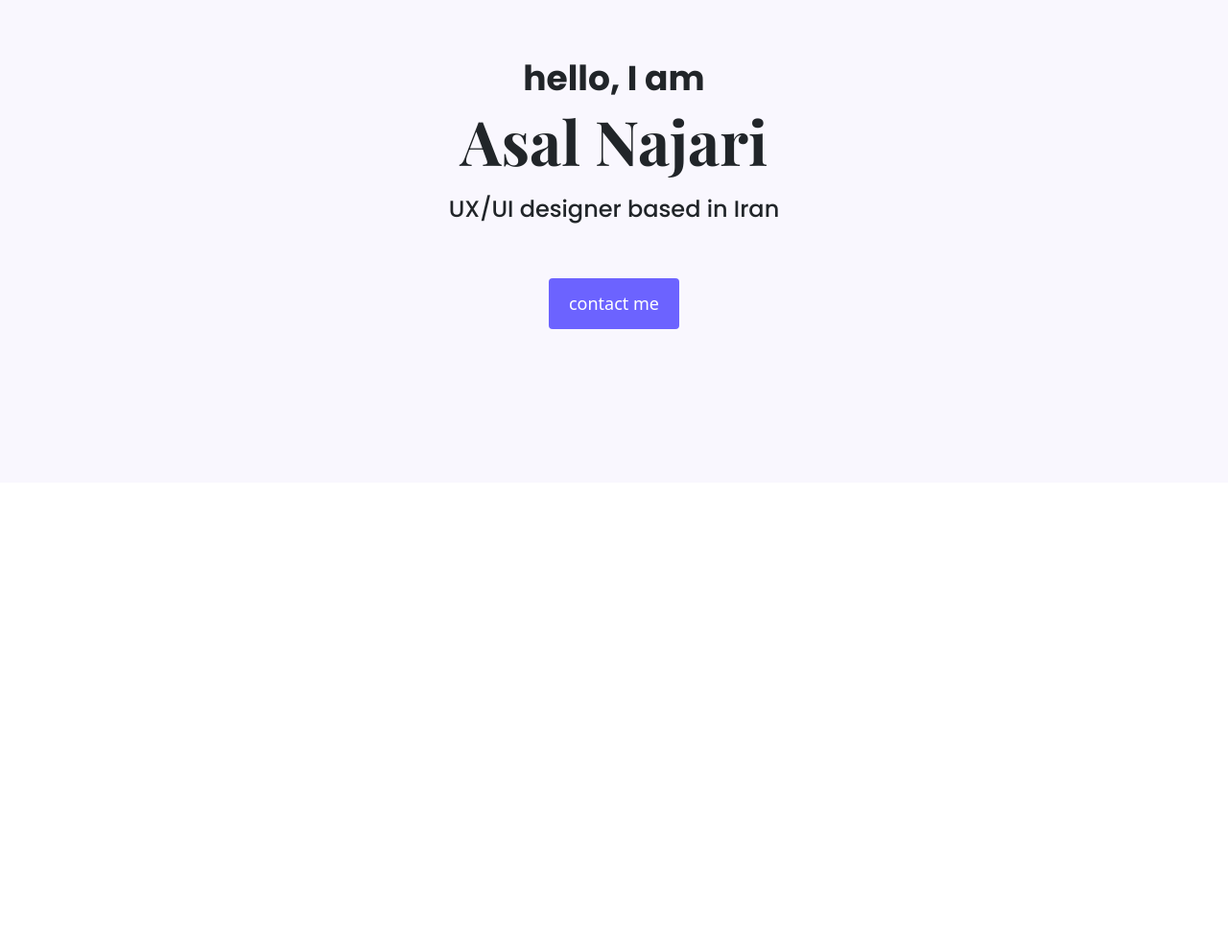
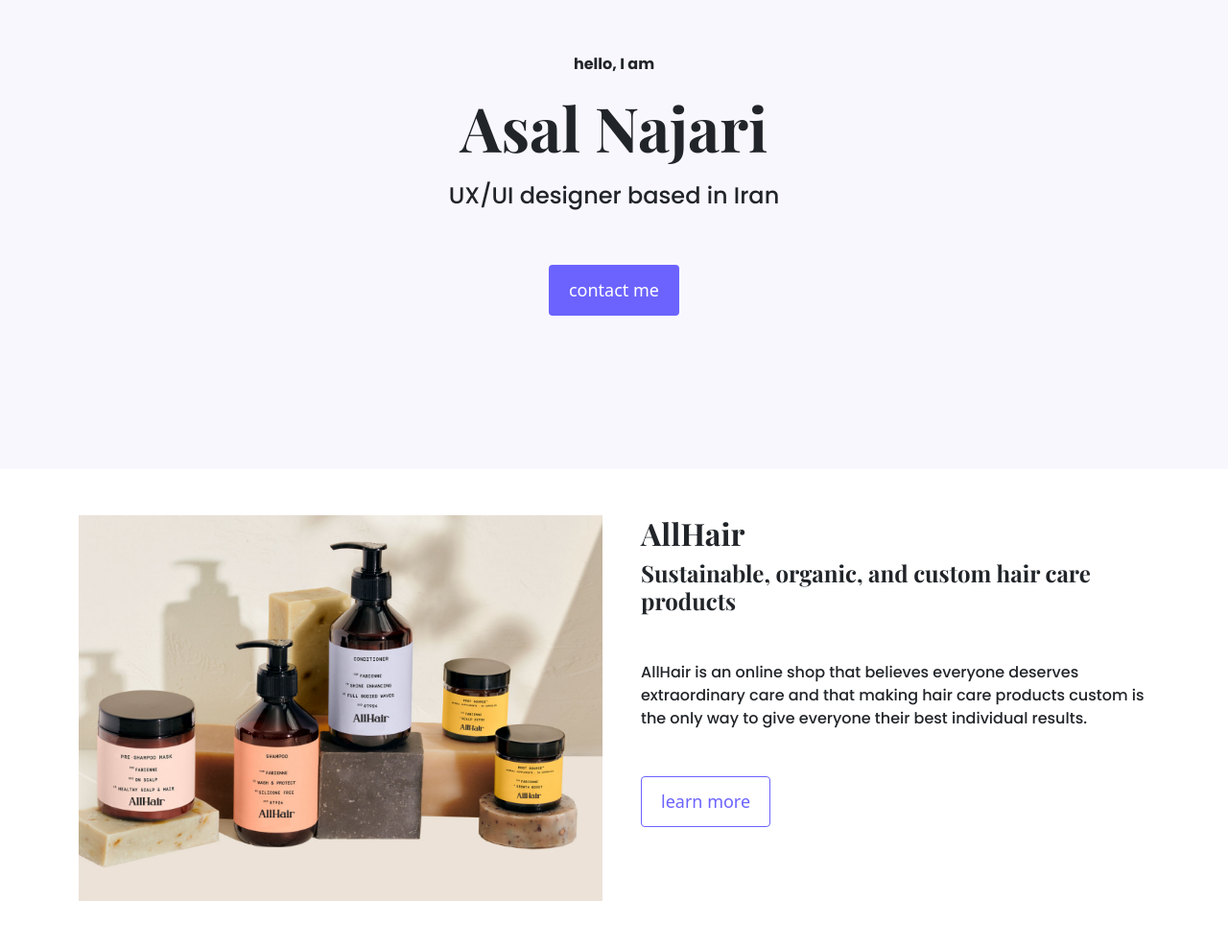
Before and after one commit to asalzzn/Asal-portfolio, a plain HTML site: page index.html in a window 1280 px wide. Shown: the part 105-1092 px from the top of the page at 96% size. Before the commit the page ends 800 px from the top, so only its background shows below. Drawn offline with nearby package versions, Linux system fonts and the light colour scheme.

Commit message:
homepage design

```diff
--- a/index.html
+++ b/index.html
@@ -37,7 +37,25 @@
         <a href="#" class="btn btn-barnding">contact me</a>
       </div>
     </div>
-    <div class="project1"></div>
+    <div class="container project1">
+      <div class="row">
+        <div class="col mt-5 mb-5 d-none d-lg-block">
+          <img src="/image/New ALLHAIR.png" class="img-fluid" />
+        </div>
+        <div class="col mt-5 mb-5">
+          <div class="project-discription ms-3">
+            <h2>AllHair</h2>
+            <h3>Sustainable, organic, and custom hair care products</h3>
+            <p class="mt-5 mb-5">
+              AllHair is an online shop that believes everyone deserves
+              extraordinary care and that making hair care products custom is
+              the only way to give everyone their best individual results.
+            </p>
+            <a href="" class="btn btn-branding-outline">learn more</a>
+          </div>
+        </div>
+      </div>
+    </div>
     <div class="project2"></div>
     <div class="project3"></div>
   </body>
--- a/src/style.css
+++ b/src/style.css
@@ -17,10 +17,16 @@ h6 {
   font-family: "Playfair Display", serif;
   font-weight: bold;
 }
+h2 {
+  font-size: 32px;
+}
+h3 {
+  font-size: 24px;
+}
 
 p {
   font-family: "Poppins", sans-serif;
-  font-size: 36px;
+  font-size: 16px;
 }
 
 .hero {
@@ -41,7 +47,6 @@ p {
 }
 .hero p {
   font-weight: bold;
-  margin: 0;
 }
 
 .btn-barnding {
@@ -52,3 +57,25 @@ p {
   line-height: 27px;
   padding: 12px 20px;
 }
+.btn-branding-outline {
+  color: var(--branding-color);
+  border: 1px solid var(--branding-color);
+  border-radius: 4px;
+  font-size: 18px;
+  line-height: 27px;
+  padding: 12px 20px;
+}
+@media (max-with: 900px) {
+  h1 {
+    font-size: 44 px;
+  }
+  .hero h1 {
+    font-size: 44px;
+  }
+  h2 {
+    font-size: 36 px;
+  }
+  .hero {
+    padding: 50px 10px;
+  }
+}
```
Also changed, not shown: image/New ALLHAIR.png (added).
